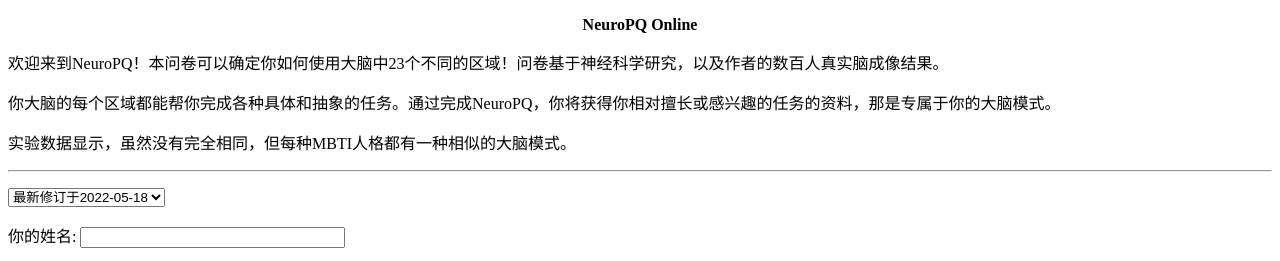
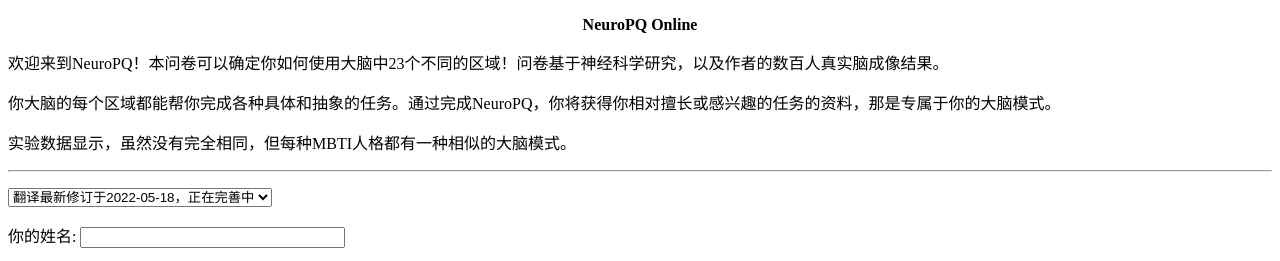
Before and after one commit to neuropq/neuropq.github.io, a plain HTML site: page index.html in a window 1280 px wide. Shown: the top 261 px of the page. Drawn offline with Linux system fonts and the light colour scheme.

Commit message:
Add files via upload

```diff
--- a/index.html
+++ b/index.html
@@ -66,7 +66,7 @@
 
 <p>
 <select name="facilitator">
-<option selected value="Unknown">最新修订于2022-05-18
+<option selected value="Unknown">翻译最新修订于2022-05-18，正在完善中
 </select>
 </p>
 
```
